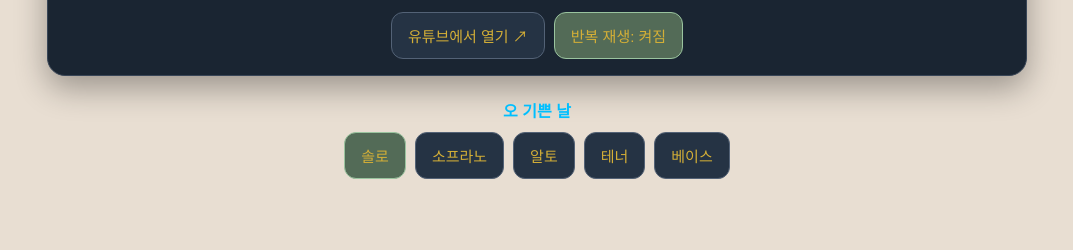
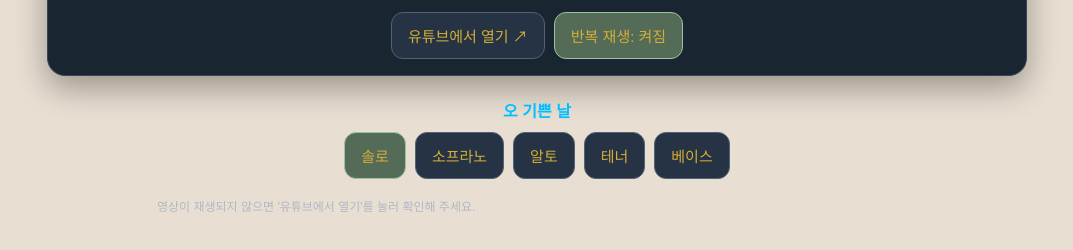
Before and after one commit to handybrownd-base/happy, a plain HTML site: page index.html in a window 1280 px wide. Shown: the part 704-954 px from the top of the page, without its empty margins (103-1176 px from the left). Before the commit the page ends 919 px from the top, so only its background shows below. Drawn offline with Linux system fonts and the light colour scheme.

Commit message:
Update index.html

```diff
--- a/index.html
+++ b/index.html
@@ -83,6 +83,9 @@ button[aria-pressed="true"] { background: #536b57; border-color: #9ac49f; }
     <button type="button" data-label="테너" data-video="iH7WDeHyCCg" aria-pressed="false">테너</button>
     <button type="button" data-label="베이스" data-video="JESuM0MbF_8" aria-pressed="false">베이스</button>
   </div>
+    <p class="notice">
+    영상이 재생되지 않으면 '유튜브에서 열기'를 눌러 확인해 주세요.
+  </p>
 </main>
 
 <script>
```
